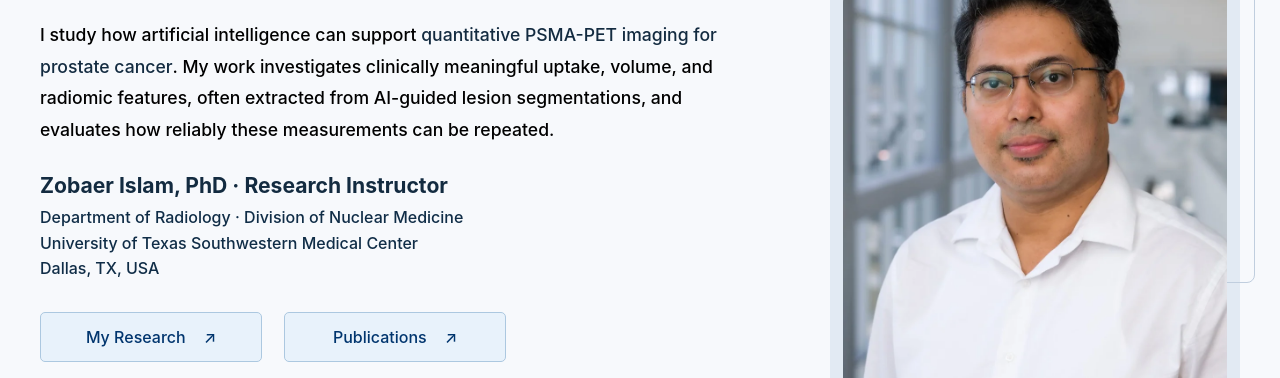
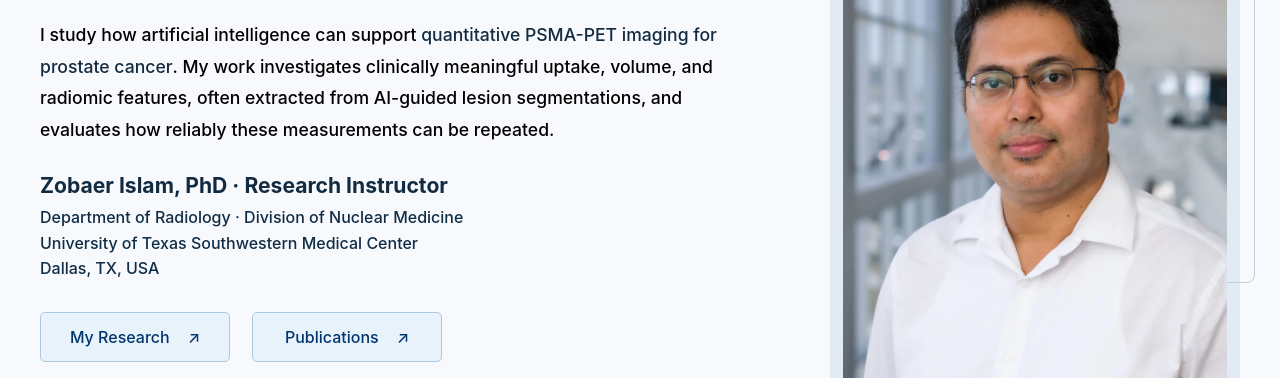
Before and after one commit to Zobaer/zobaer.github.io, a plain HTML site: page index.html in a window 1280 px wide. Shown: the part 284-662 px from the top of the page. Drawn offline with Linux system fonts and the light colour scheme.

Commit message:
Refine homepage button widths

```diff
--- a/index.html
+++ b/index.html
@@ -491,7 +491,8 @@
     #zobaer-site #research figcaption,#zobaer-site .mip-figure figcaption{text-align:center}
 
     #zobaer-site a.brand{font-size:1.4rem;color:var(--ink)}
-    #zobaer-site .hero .actions a.button{box-sizing:border-box;width:222px;max-width:100%;min-height:50px}
+    #zobaer-site .hero .actions a.button{box-sizing:border-box;width:190px;max-width:100%;min-height:50px;white-space:nowrap}
+    @media(max-width:520px){#zobaer-site .hero .actions{gap:12px}#zobaer-site .hero .actions a.button{width:calc((100% - 12px)/2);padding-inline:10px;gap:8px}}
     #zobaer-site .hero a.button{background:#e8f2fb;border-color:#acc8e0;color:#00356e}
     #zobaer-site .hero a.button:hover{background:#d7e9f9;border-color:#82abc9;color:#00356e}
     #zobaer-site .site-nav a{font-size:1rem}
```
